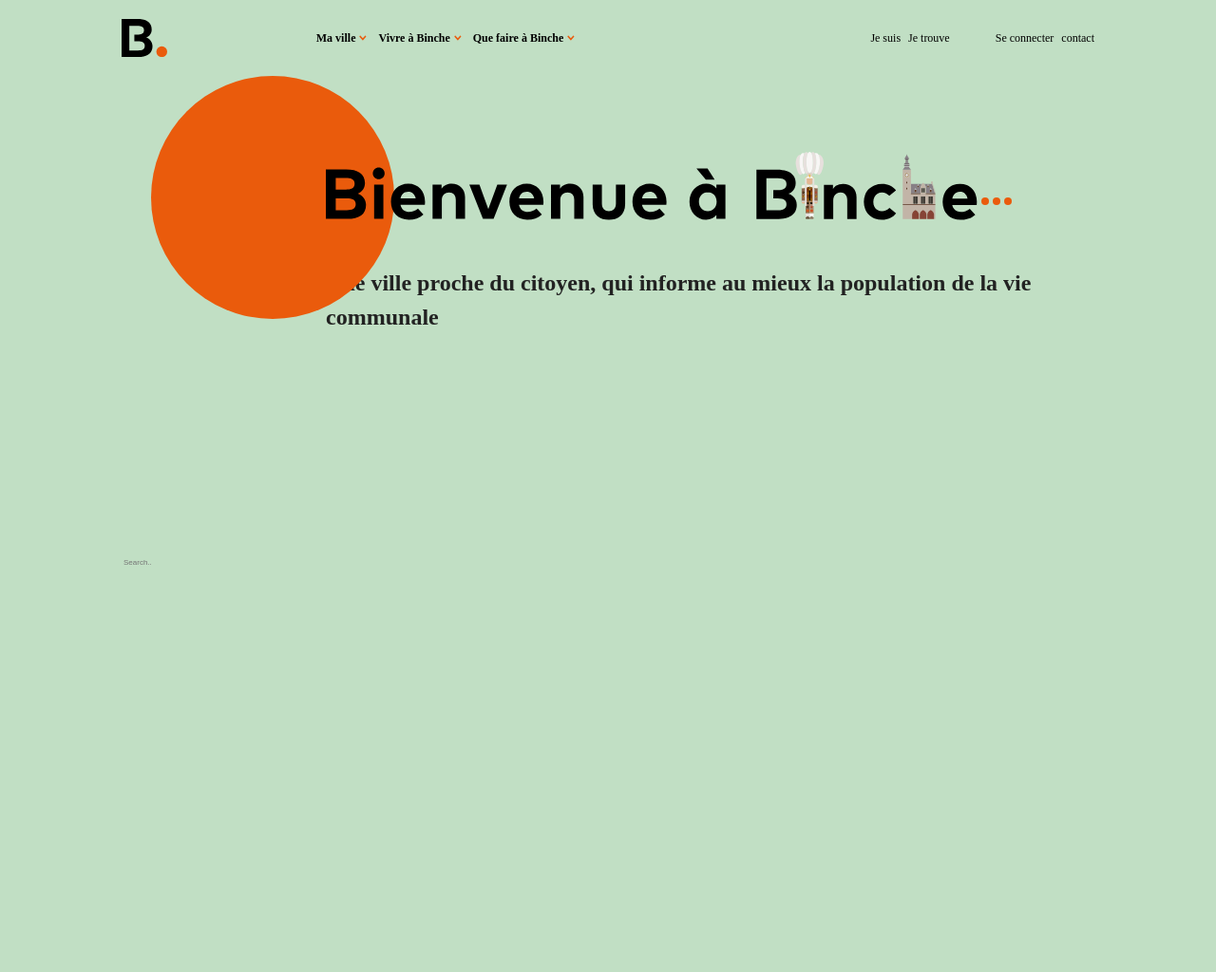
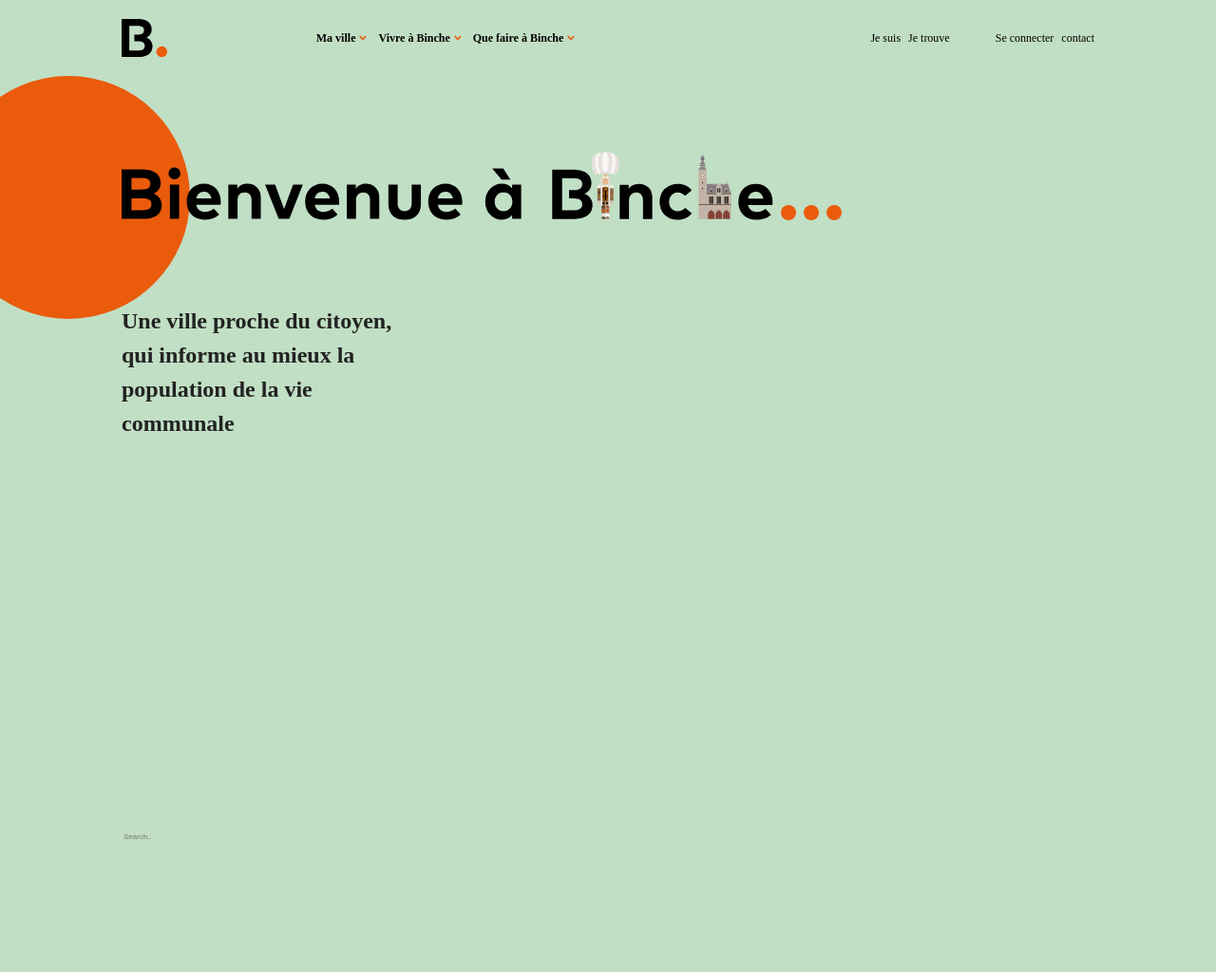
Before and after one commit to sylvainJacot/Bincheguide, a website: page index.html in a window 1280 px wide. Shown: the whole page at 95% size. Drawn offline with Linux system fonts and the light colour scheme.

Commit message:
Welcome title done and responsive, maybe a design for large mobile

```diff
--- a/src/scss/04-globals/first-section/_first-section.scss
+++ b/src/scss/04-globals/first-section/_first-section.scss
@@ -10,11 +10,11 @@
                         " subtitle subtitle" ;
 
     @include tablet {
-        grid-template-areas: ". welcome welcome welcome welcome welcome";
+        grid-template-areas: "welcome welcome welcome welcome welcome welcome";
         padding-top: 8rem;
     }
     @include laptopS {
-        grid-template-areas: ". . welcome welcome welcome welcome welcome welcome welcome welcome";
+        grid-template-areas: "welcome welcome welcome welcome welcome welcome welcome welcome welcome welcome";
         padding-top: 10rem;
     }
     @include laptopL {
@@ -23,10 +23,25 @@
     }
 
     h2 {
-        @include PoppinsFont($size:3rem, $weight:700);
+        @include PoppinsFont($size:2rem, $weight:700);
         grid-row: 2;
         grid-area: subtitle;
-        margin-top: 6rem;
-        z-index: 999;
+        margin-top: 4rem;
+        width: 75%;
+        @include mobileL {
+            width: 50%;
+        }
+        @include tablet {
+            margin-top: 10rem;
+            width: 50%;
+            @include PoppinsFont($size:3rem, $weight:600);
+        }
+        @include laptopS {
+            margin-top: 11rem;
+            width: 40rem;
+        }
+        @include laptopL {
+            margin-top: 15rem;
+        }
     }
 }
--- a/src/scss/04-globals/first-section/_welcome-binche.scss
+++ b/src/scss/04-globals/first-section/_welcome-binche.scss
@@ -102,6 +102,12 @@
             background-color: $primary-color;
             border-radius: 50%;
             margin-left: .5rem;
+
+            @include laptopS {
+            width: 2rem;
+            height: 2rem;
+            margin-left: 1rem;
+            }
         }
         @include mobileL {
             height: 6rem;
@@ -109,5 +115,8 @@
         @include tablet {
             height: 7rem;
         }
+        @include laptopS {
+            height: 9rem;
+        }
     }
 }
```
Also changed, not shown: dist/css/styles.css.
